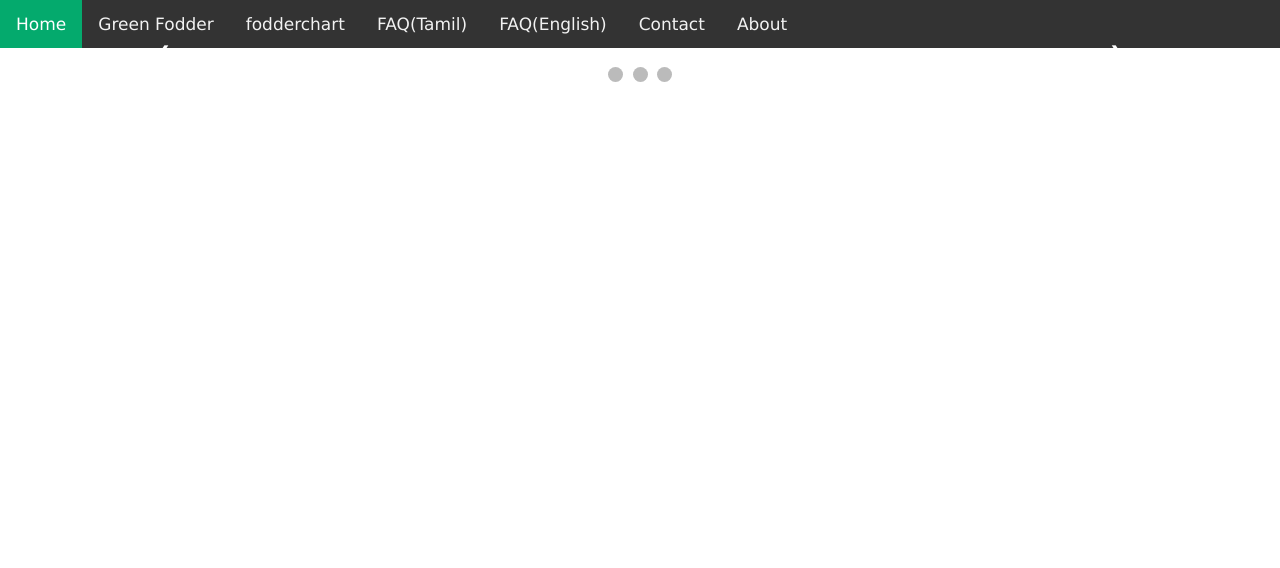
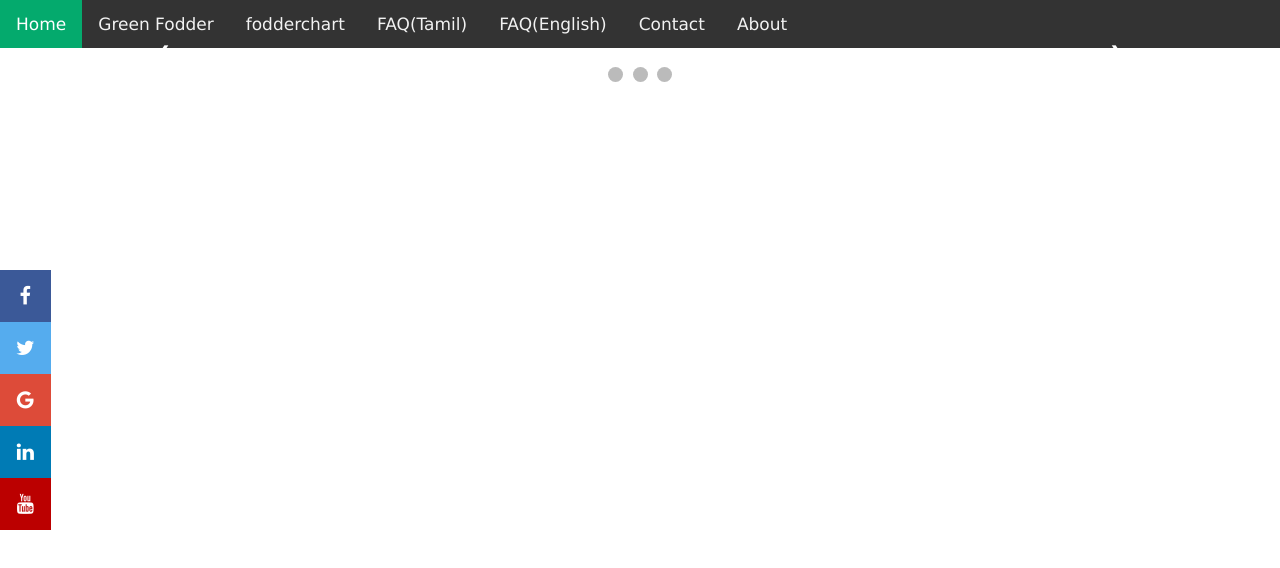
Before and after one commit to Sandhiya16ved/supermombasa, a plain HTML site: page index.html in a window 1280 px wide. Shown: the top 568 px of the page. Drawn offline with Linux system fonts and the light colour scheme.

Commit message:
add sticky bar

```diff
--- a/index.html
+++ b/index.html
@@ -81,6 +81,18 @@
 
 <!-- end slide show-->
 
+<!------sticky socail bar------>
+
+<div class="icon-bar">
+  <a href="https://www.facebook.com/SureshDevarajGoatFarm" class="facebook" target="_blank"><i class="fa fa-facebook"></i></a>
+  <a href="https://x.com/greenfoder" class="twitter" target="_blank"><i class="fa fa-twitter"></i></a>
+  <a href="https://g.co/kgs/XczPFd3" class="google" target="_blank"><i class="fa fa-google"></i></a>
+  <a href="https://www.linkedin.com/in/suresh-devaraj-19a62b69/" class="linkedin" target="_blank"><i class="fa fa-linkedin"></i></a>
+  <a href="https://www.youtube.com/@SureshDevarajFarm" class="youtube" target="_blank"><i class="fa fa-youtube"></i></a>
+</div>
+
+<!---------end---------------->
+
 
 
 
--- a/style/home.css
+++ b/style/home.css
@@ -259,3 +259,57 @@ div.desc {
   .fa-remove {
     color: red;
   }
+
+
+  /*------------sticky socaial bar------------------*/
+
+  body {margin:0;height:2000px;}
+
+  .icon-bar {
+    position: fixed;
+    top: 50%;
+    transform: translateY(-50%);
+  }
+
+  .icon-bar a {
+    display: block;
+    text-align: center;
+    padding: 16px;
+    transition: all 0.3s ease;
+    color: white;
+    font-size: 20px;
+  }
+
+  .icon-bar a:hover {
+    background-color: #000;
+  }
+
+  .facebook {
+    background: #3B5998;
+    color: white;
+  }
+
+  .twitter {
+    background: #55ACEE;
+    color: white;
+  }
+
+  .google {
+    background: #dd4b39;
+    color: white;
+  }
+
+  .linkedin {
+    background: #007bb5;
+    color: white;
+  }
+
+  .youtube {
+    background: #bb0000;
+    color: white;
+  }
+
+  .content {
+    margin-left: 75px;
+    font-size: 30px;
+  }
```
